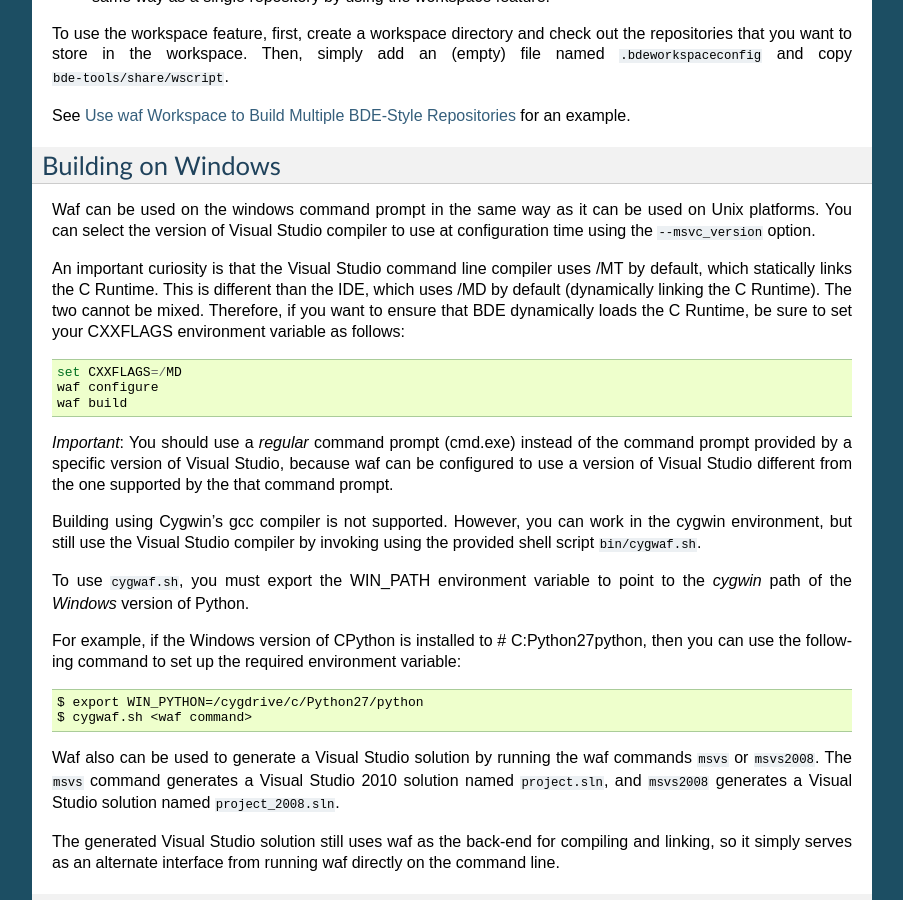
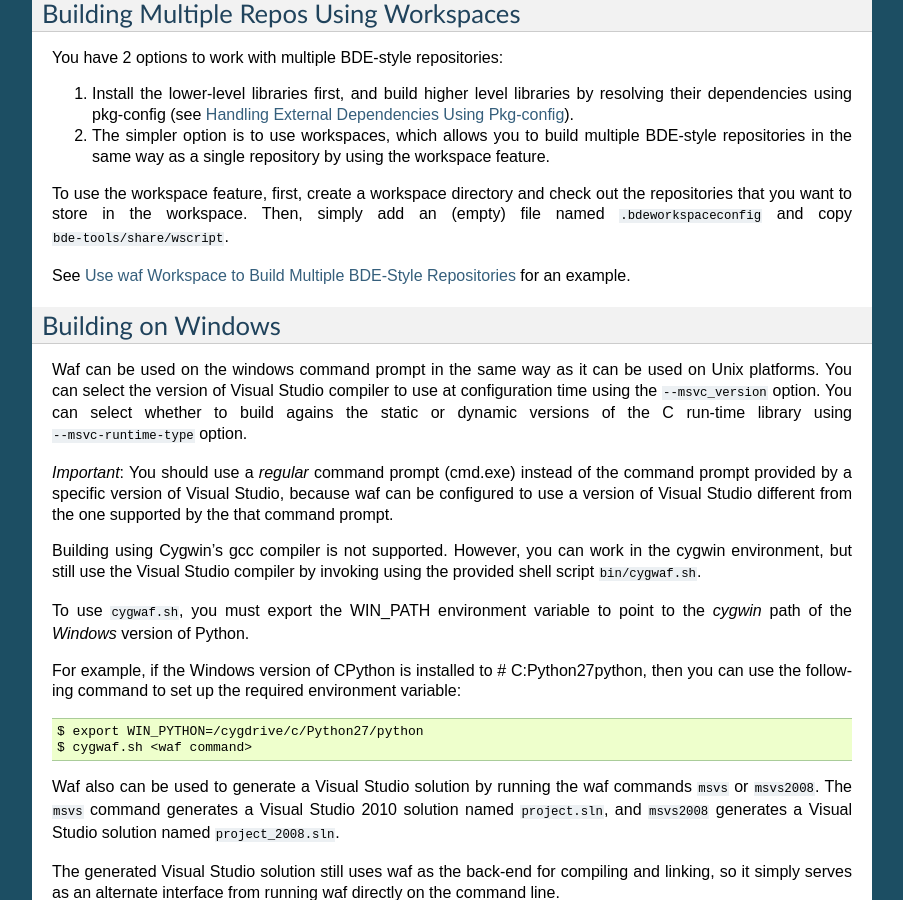
Before and after one commit to bloomberg/bde-tools, a Sphinx documentation site: the page built from doc/waf.rst, in a window 1280 px wide and 900 px high, scrolled down 8079 px. Shown: the whole window, without its empty margins (198-1101 px from the left). Built offline with Sphinx 7.4.7, drawn with Linux system fonts in a browser that asks for light colours; some of the changed text lies outside the part shown.

Commit message:
Add msvc-runtime-type option
The ``--msvc-runtime-type`` configuration options controls whether to
build using the static or dynamic version of the C runtime library with
the MSVC compiler.

```diff
--- a/doc/waf.rst
+++ b/doc/waf.rst
@@ -216,12 +216,21 @@
 
 - ``--msvc_version``
 
-  choices: "msvc 12.0", "msvc 11.0", "msvc 10.0", "msvc 9.0"
+  choices: ``msvc 12.0``, ``msvc 11.0``, ``msvc 10.0``, ``msvc 9.0``
 
   For windows only: use either the compiler and linker provided by Visual
   Studio 2013 (msvc 12.0), 2012 (msvc 11.0), 2010 (msvc 10.0), or 2008 (msvc
   9.0). Note that by default, waf will select the most recent Visual Studio
   installation it detects.
+
+- ``--msvc-runtime-type``
+
+  choices: ``dynamic`` (default), ``static``
+
+  For windows only: whether to build using the static (/MT) or dynamic (/MD)
+  version of the C run-time library.  Note that that ``dynamic`` is chosen as
+  the default because that is the default option used by the Visual Studio IDE,
+  while the default option when running cl.exe compiler directly is /MD.
 
 - ``--verify``
 
@@ -534,23 +543,11 @@
 Building on Windows
 ===================
 
-Waf can be used on the windows command prompt in the same way as it can
-be used on Unix platforms. You can select the version of Visual Studio
-compiler to use at configuration time using the ``--msvc_version``
-option.
-
-An important curiosity is that the Visual Studio command line compiler
-uses /MT by default, which statically links the C Runtime. This is
-different than the IDE, which uses /MD by default (dynamically linking
-the C Runtime). The two cannot be mixed. Therefore, if you want to
-ensure that BDE dynamically loads the C Runtime, be sure to set your
-CXXFLAGS environment variable as follows:
-
-::
-
-    set CXXFLAGS=/MD
-    waf configure
-    waf build
+Waf can be used on the windows command prompt in the same way as it can be used
+on Unix platforms. You can select the version of Visual Studio compiler to use
+at configuration time using the ``--msvc_version`` option.  You can select
+whether to build agains the static or dynamic versions of the C run-time
+library using ``--msvc-runtime-type`` option.
 
 *Important*: You should use a *regular* command prompt (cmd.exe) instead
 of the command prompt provided by a specific version of Visual Studio,
```
Also changed, not shown: 2 other files.
